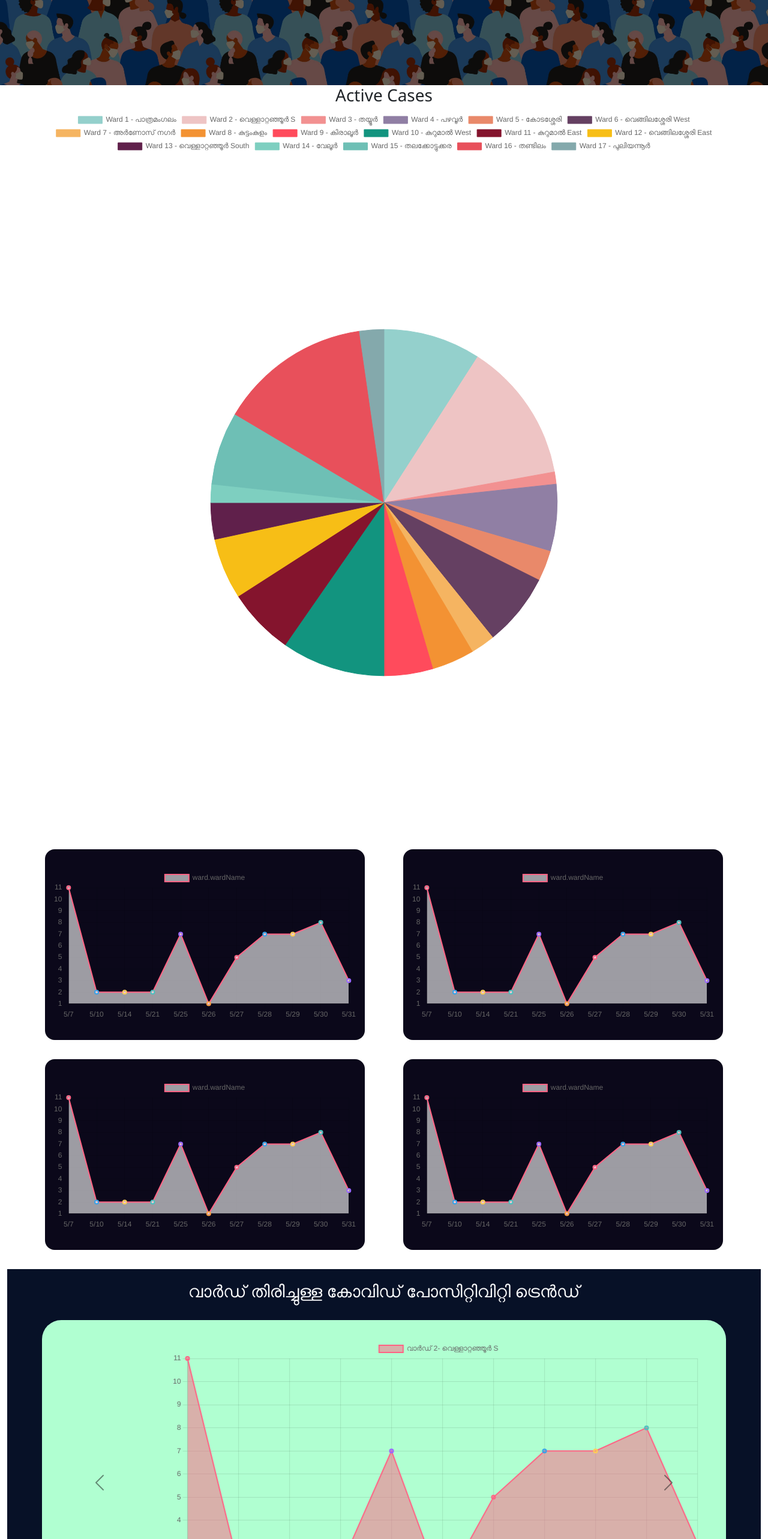
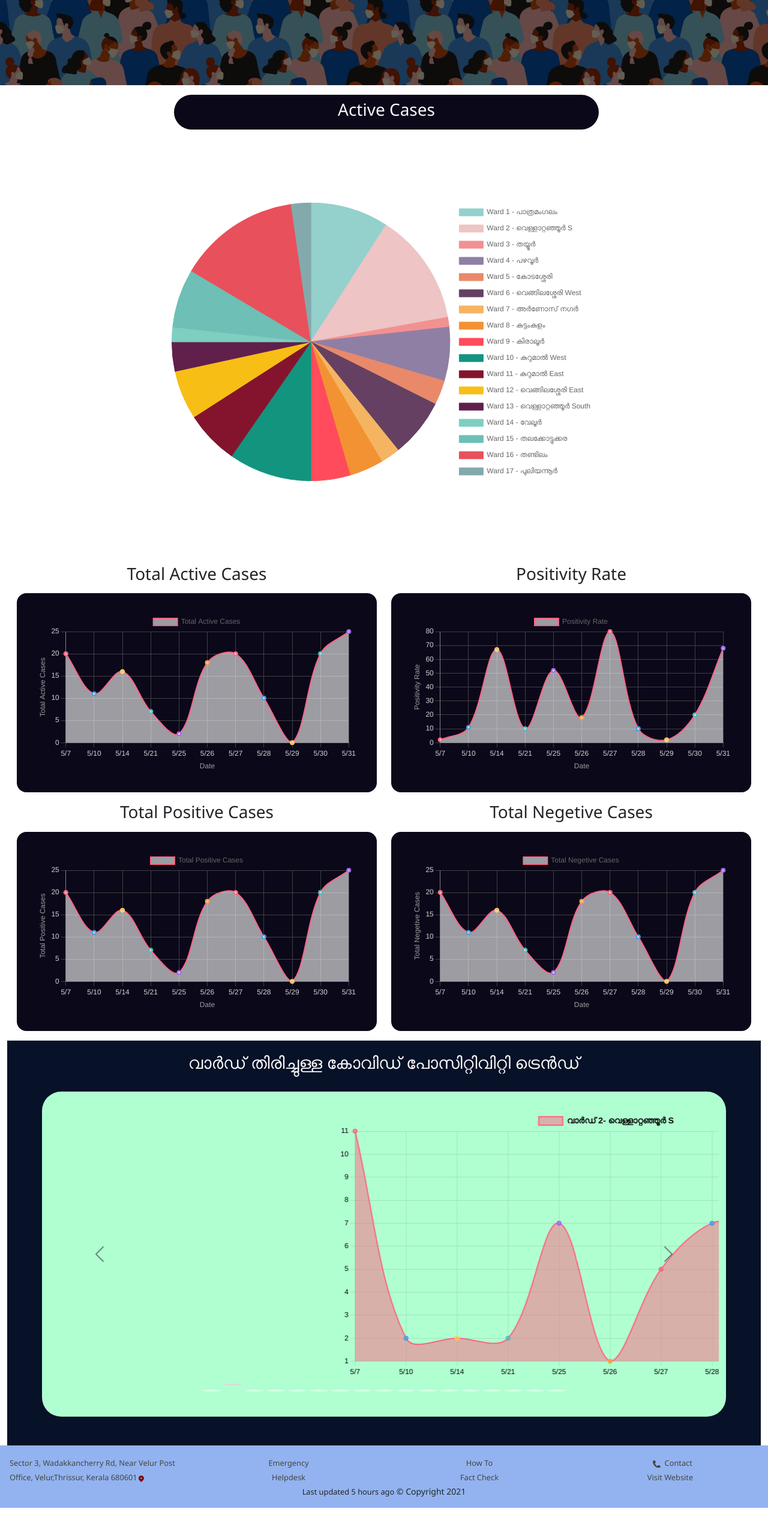
Before and after one commit to Sycoss-Inc/covid-focus-client, a Next.js app: page /stats in a window 1280 px wide. Shown: the part 234-2800 px from the top of the page at 60% size. After the commit the page ends 2748 px from the top, so only its background shows below. Built offline with nearby package versions, Linux system fonts and the light colour scheme.

Commit message:
Charts Modified

```diff
--- a/components/Data.jsx
+++ b/components/Data.jsx
@@ -1,3 +1,90 @@
+//List of wards
+const wards = [
+  "Ward 1 - പാത്രമംഗലം",
+  "Ward 2 - വെള്ളാറ്റഞ്ഞൂർ S",
+  "Ward 3 - തയ്യൂർ",
+  "Ward 4 - പഴവൂർ",
+  "Ward 5 - കോടശ്ശേരി",
+  "Ward 6 - വെങ്ങിലശ്ശേരി West",
+  "Ward 7 - അർണോസ് നഗർ",
+  "Ward 8 - കുട്ടംകുളം",
+  "Ward 9 - കിരാലൂർ",
+  "Ward 10 - കുറുമാൽ West",
+  "Ward 11 - കുറുമാൽ East",
+  "Ward 12 - വെങ്ങിലശ്ശേരി East",
+  "Ward 13 - വെള്ളാറ്റഞ്ഞൂർ South",
+  "Ward 14 - വേലൂർ",
+  "Ward 15 - തലക്കോട്ടുക്കര",
+  "Ward 16 - തണ്ടിലം",
+  "Ward 17 - പുലിയന്നൂർ",
+];
+
+//Dates
+const dates = [
+  "5/7",
+  "5/10",
+  "5/14",
+  "5/21",
+  "5/25",
+  "5/26",
+  "5/27",
+  "5/28",
+  "5/29",
+  "5/30",
+  "5/31",
+];
+
+//Wardwise cases per day for pie chart
+const cases = [16, 23, 2, 11, 5, 12, 4, 7, 8, 17, 11, 10, 6, 3, 12, 25, 4];
+
+//Total Active cases date-wise
+const activeData = [20, 11, 16, 7, 2, 18, 20, 10, 0, 20, 25];
+
+//Total Positive cases date-wise
+const positiveData = [20, 11, 16, 7, 2, 18, 20, 10, 0, 20, 25];
+
+//Total Negetive cases date-wise
+const negativeData = [20, 11, 16, 7, 2, 18, 20, 10, 0, 20, 25];
+
+//Total Positivity Rate date-wise
+const positivityRate = [2, 11, 67, 10, 52, 18, 80, 10, 2, 20, 68];
+
+//Ward-wise data for line graphs
+const wardWiseCases = [
+  { wardName: "പാത്രമംഗലം", cases: [11, 2, 2, 2, 7, 1, 5, 7, 7, 8, 3] },
+  { wardName: "വെള്ളാറ്റഞ്ഞൂർ S", cases: [11, 2, 2, 2, 7, 1, 5, 7, 7, 8, 3] },
+  { wardName: "തയ്യൂർ", cases: [11, 2, 2, 2, 7, 1, 5, 7, 7, 8, 3] },
+  { wardName: "പഴവൂർ", cases: [11, 2, 2, 2, 7, 1, 5, 7, 7, 8, 3] },
+  { wardName: "കോടശ്ശേരി", cases: [11, 2, 2, 2, 7, 1, 5, 7, 7, 8, 3] },
+  { wardName: "വെങ്ങിലശ്ശേരി West", cases: [11, 2, 2, 2, 7, 1, 5, 7, 7, 8, 3] },
+  { wardName: "അർണോസ് നഗർ", cases: [11, 2, 2, 2, 7, 1, 5, 7, 7, 8, 3] },
+  { wardName: "കുട്ടംകുളം", cases: [11, 2, 2, 2, 7, 1, 5, 7, 7, 8, 3] },
+  { wardName: "കിരാലൂർ", cases: [11, 2, 2, 2, 7, 1, 5, 7, 7, 8, 3] },
+  { wardName: "കുറുമാൽ West", cases: [11, 2, 2, 2, 7, 1, 5, 7, 7, 8, 3] },
+  { wardName: "കുറുമാൽ East", cases: [11, 2, 2, 2, 7, 1, 5, 7, 7, 8, 3] },
+  { wardName: "വെങ്ങിലശ്ശേരി East", cases: [11, 2, 2, 2, 7, 1, 5, 7, 7, 8, 3] },
+  {
+    wardName: "വെള്ളാറ്റഞ്ഞൂർ  South",
+    cases: [11, 2, 2, 2, 7, 1, 5, 7, 7, 8, 3],
+  },
+  { wardName: "വേലൂർ", cases: [11, 2, 2, 2, 7, 1, 5, 7, 7, 8, 3] },
+  { wardName: "തലക്കോട്ടുക്കര", cases: [11, 2, 2, 2, 7, 1, 5, 7, 7, 8, 3] },
+  { wardName: "തണ്ടിലം", cases: [11, 2, 2, 2, 7, 1, 5, 7, 7, 8, 3] },
+  { wardName: "പുലിയന്നൂർ", cases: [11, 2, 2, 2, 7, 1, 5, 7, 7, 8, 3] },
+];
+
+export {
+  dates,
+  wards,
+  cases,
+  wardWiseCases,
+  activeData,
+  positiveData,
+  negativeData,
+  positivityRate,
+};
+
+// export default ourdata;
 // const ourdata = [
 //   ["Ward", "Total Positive Cases"],
 //   ["Ward 1 - Pathramangalam", 11],
@@ -18,138 +105,3 @@
 //   ["Ward 16 - Thandilam", 7],
 //   ["Ward 17 - Puliyannur", 4],
 // ];
-
-const wards = [
-  "Ward 1 - പാത്രമംഗലം",
-  "Ward 2 - വെള്ളാറ്റഞ്ഞൂർ S",
-  "Ward 3 - തയ്യൂർ",
-  "Ward 4 - പഴവൂർ",
-  "Ward 5 - കോടശ്ശേരി",
-  "Ward 6 - വെങ്ങിലശ്ശേരി West",
-  "Ward 7 - അർണോസ് നഗർ",
-  "Ward 8 - കുട്ടംകുളം",
-  "Ward 9 - കിരാലൂർ",
-  "Ward 10 - കുറുമാൽ West",
-  "Ward 11 - കുറുമാൽ East",
-  "Ward 12 - വെങ്ങിലശ്ശേരി East",
-  "Ward 13 - വെള്ളാറ്റഞ്ഞൂർ South",
-  "Ward 14 - വേലൂർ",
-  "Ward 15 - തലക്കോട്ടുക്കര",
-  "Ward 16 - തണ്ടിലം",
-  "Ward 17 - പുലിയന്നൂർ",
-];
-
-const cases = [
-  '16','23','2','11','5','12','4','7','8','17','11','10','6','3','12','25','4'
-];
-
-const activeData = [
-  ["Date", "Covid Positive"],
-  ["5/7", 20],
-  ["5/10", 11],
-  ["5/14", 16],
-  ["5/21", 7],
-  ["5/25", 2],
-  ["5/26", 18],
-  ["5/27", 20],
-  ["5/28", 10],
-  ["5/29", 0],
-  ["5/30", 20],
-  ["5/31", 25],
-];
-
-const positiveData = [
-  ["Date", "Covid Positive"],
-  ["5/7", 20],
-  ["5/10", 11],
-  ["5/14", 16],
-  ["5/21", 7],
-  ["5/25", 2],
-  ["5/26", 18],
-  ["5/27", 20],
-  ["5/28", 10],
-  ["5/29", 0],
-  ["5/30", 20],
-  ["5/31", 25],
-];
-
-const negativeData = [
-  ["Date", "Covid Negative"],
-  ["5/7", 2],
-  ["5/10", 11],
-  ["5/14", 67],
-  ["5/21", 10],
-  ["5/25", 52],
-  ["5/26", 18],
-  ["5/27", 80],
-  ["5/28", 10],
-  ["5/29", 2],
-  ["5/30", 20],
-  ["5/31", 68],
-];
-
-const dates = [
-  "5/7",
-  "5/10",
-  "5/14",
-  "5/21",
-  "5/25",
-  "5/26",
-  "5/27",
-  "5/28",
-  "5/29",
-  "5/30",
-  "5/31",
-];
-
-const positivityRate = [
-  ["Date", "Test Positivity Rate"],
-  ["5/7", 2],
-  ["5/10", 11],
-  ["5/14", 67],
-  ["5/21", 10],
-  ["5/25", 52],
-  ["5/26", 18],
-  ["5/27", 80],
-  ["5/28", 10],
-  ["5/29", 2],
-  ["5/30", 20],
-  ["5/31", 68],
-];
-
-//Ward-wise data for line graphs
-const wardWiseCases = [
-  { wardName: "പാത്രമംഗലം", cases: [11, 2, 2, 2, 7, 1, 5, 7, 7, 8, 3] },
-  { wardName: "വെള്ളാറ്റഞ്ഞൂർ S", cases: [11, 2, 2, 2, 7, 1, 5, 7, 7, 8, 3] },
-  { wardName: "തയ്യൂർ", cases: [11, 2, 2, 2, 7, 1, 5, 7, 7, 8, 3] },
-  { wardName: "പഴവൂർ", cases: [11, 2, 2, 2, 7, 1, 5, 7, 7, 8, 3] },
-  { wardName: "കോടശ്ശേരി", cases: [11, 2, 2, 2, 7, 1, 5, 7, 7, 8, 3] },
-  { wardName: "വെങ്ങിലശ്ശേരി West", cases: [11, 2, 2, 2, 7, 1, 5, 7, 7, 8, 3] },
-  { wardName: "അർണോസ് നഗർ", cases: [11, 2, 2, 2, 7, 1, 5, 7, 7, 8, 3] },
-  { wardName: "കുട്ടംകുളം", cases: [11, 2, 2, 2, 7, 1, 5, 7, 7, 8, 3] },
-  { wardName: "കിരാലൂർ", cases: [11, 2, 2, 2, 7, 1, 5, 7, 7, 8, 3] },
-  { wardName: "കുറുമാൽ West", cases: [11, 2, 2, 2, 7, 1, 5, 7, 7, 8, 3] },
-  { wardName: "കുറുമാൽ East", cases: [11, 2, 2, 2, 7, 1, 5, 7, 7, 8, 3] },
-  { wardName: "വെങ്ങിലശ്ശേരി East", cases: [11, 2, 2, 2, 7, 1, 5, 7, 7, 8, 3] },
-  {
-    wardName: "വെള്ളാറ്റഞ്ഞൂർ South",
-    cases: [11, 2, 2, 2, 7, 1, 5, 7, 7, 8, 3],
-  },
-  { wardName: "വേലൂർ", cases: [11, 2, 2, 2, 7, 1, 5, 7, 7, 8, 3] },
-  { wardName: "തലക്കോട്ടുക്കര", cases: [11, 2, 2, 2, 7, 1, 5, 7, 7, 8, 3] },
-  { wardName: "തണ്ടിലം", cases: [11, 2, 2, 2, 7, 1, 5, 7, 7, 8, 3] },
-  { wardName: "പുലിയന്നൂർ", cases: [11, 2, 2, 2, 7, 1, 5, 7, 7, 8, 3] },
-];
-
-export {
-  dates,
-  wards,
-  cases,
-  wardWiseCases,
-  activeData,
-  positiveData,
-  negativeData,
-  positivityRate,
-};
-
-// export default ourdata;
--- a/components/Statistics.jsx
+++ b/components/Statistics.jsx
@@ -1,72 +1,88 @@
- import { nodeName } from "jquery";
+import { nodeName } from "jquery";
 import React from "react";
 //  import {Chart} from "react-google-charts";
-import styles from "../styles/Stats.module.css" ;
-import  { wards } from "./Data";
-import  { cases } from "./Data";
- import { Pie } from "react-chartjs-2";
+import styles from "../styles/stats.module.css";
+import { wards } from "./Data";
+import { cases } from "./Data";
+import { Pie } from "react-chartjs-2";
 import Stats from "../pages/stats";
-
- const data = {
-    labels : wards,
-    datasets: [
+import "chartjs-plugin-datalabels";
+const data = {
+  labels: wards,
+  datasets: [
     {
-      // label: '# of Votes',
       data: cases,
-      type: 'pie',
-      radius:'50%',
       backgroundColor: [
-        '#94d0cc',
-        '#eec4c4',
-        '#f29191',
-        '#907fa4',
-        '#e9896a',
-        '#654062',
-        '#f5b461',
-        '#f39233',
-        '#ff4b5c',
-        '#12947f',
-        '#84142d',
-        '#f7be16',
-        '#60204b',
-        '#7ecfc0',
-        '#6ebfb5',
-        '#e8505b',
-        '#84a9ac',
+        "#94d0cc",
+        "#eec4c4",
+        "#f29191",
+        "#907fa4",
+        "#e9896a",
+        "#654062",
+        "#f5b461",
+        "#f39233",
+        "#ff4b5c",
+        "#12947f",
+        "#84142d",
+        "#f7be16",
+        "#60204b",
+        "#7ecfc0",
+        "#6ebfb5",
+        "#e8505b",
+        "#84a9ac",
       ],
       borderColor: [
-        '#94d0cc',
-        '#eec4c4',
-        '#f29191',
-        '#907fa4',
-        '#e9896a',
-        '#654062',
-        '#f5b461',
-        '#f39233',
-        '#ff4b5c',
-        '#12947f',
-        '#84142d',
-        '#f7be16',
-        '#60204b',
-        '#7ecfc0',
-        '#6ebfb5',
-        '#e8505b',
-        '#84a9ac',
-    ],
+        "#94d0cc",
+        "#eec4c4",
+        "#f29191",
+        "#907fa4",
+        "#e9896a",
+        "#654062",
+        "#f5b461",
+        "#f39233",
+        "#ff4b5c",
+        "#12947f",
+        "#84142d",
+        "#f7be16",
+        "#60204b",
+        "#7ecfc0",
+        "#6ebfb5",
+        "#e8505b",
+        "#84a9ac",
+      ],
       borderWidth: 1,
+      hoverOffset: 20,
     },
   ],
 };
 
 const PieChart = () => (
   <>
-    <div className={`container-fluid ${styles.pie}`}>
-    <h3>Active Cases</h3>
-    <Pie data={data} />
+    <div className={`container ${styles.pie}`}>
+      <div
+        className={`container-fluid m-1 p-2 rounded-pill mb-0 ${styles.pieCont}`}
+      >
+        <h3 className="text-light">Active Cases</h3>
+      </div>
+      <Pie
+        data={data}
+        options={{
+          animation: {
+            duration: 3000,
+          },
+          plugins: {
+            legend: {
+              position: "right",
+              align: "center",
+              display: true,
+              labels: { padding: 15, boxwidth: 10 },
+            },
+          },
+        }}
+      />
     </div>
   </>
 );
-
 
 // function Statistics(){
 
@@ -92,7 +108,6 @@ const PieChart = () => (
 //        },
 //       }}
 
-
 //       // width={'100%'}
 //       // height={'400px'}
 //       // chartType="PieChart"
--- a/package.json
+++ b/package.json
@@ -8,11 +8,9 @@
     "start": "next start"
   },
   "dependencies": {
-    "bootstrap": "^5.0.1",
     "chart.js": "^3.3.2",
-    "jquery": "^3.6.0",
+    "chartjs-plugin-datalabels": "^2.0.0-rc.1",
     "next": "10.2.3",
-    "popper.js": "^1.16.1",
     "react": "17.0.2",
     "react-animated-number": "^0.4.4",
     "react-animated-numbers": "^0.3.1",
--- a/pages/stats.jsx
+++ b/pages/stats.jsx
@@ -6,13 +6,13 @@ import PieChart from "../components/Statistics";
 import { Chart } from "react-google-charts";
 import {
   dates,
+  wards,
   wardWiseCases,
   activeData,
   positivityRate,
   positiveData,
   negativeData,
 } from "../components/Data";
-import Card from "react-bootstrap/Card";
 import Carousel from "react-bootstrap/Carousel";
 import CarouselItem from "react-bootstrap/CarouselItem";
 import { Line } from "react-chartjs-2";
@@ -29,19 +29,61 @@ function Stats() {
         <link rel="icon" href="/favicon.ico" />
       </Head>
       <div className={`container-fluid ${style.stats}`}>
+        <div className={`col-11 col-sm-10 col-md-8 col-lg-7 ${style.pie}`}>
           <PieChart />
-        <div className="row justify-content-center">
-          {[1, 2, 3, 4].map(() => {
+        </div>
+        <div className="row justify-content-evenly mx-1">
+          {[
+            { label: "Total Active Cases", data: activeData },
+            { label: "Positivity Rate", data: positivityRate },
+            { label: "Total Positive Cases", data: positiveData },
+            { label: "Total Negetive Cases", data: negativeData },
+          ].map((data, index) => {
             return (
-              <div className={`col-11 col-md-5 ${style.chart}`}>
+              <div className={`col-11 col-md-6 text-center`} key={index}>
+                <h3>{data.label}</h3>
+                <div className={`${style.chart}`}>
                   <Line
+                    options={{
+                      scales: {
+                        y: {
+                          ticks: {
+                            color: "#d2d2d2",
+                          },
+                          title: {
+                            color: "#9d9d9d",
+                            display: true,
+                            text: data.label,
+                          },
+                          grid: {
+                            color: "#404040",
+                            borderColor: "grey",
+                          },
+                        },
+                        x: {
+                          ticks: {
+                            color: "#d2d2d2",
+                          },
+                          title: {
+                            color: "#9d9d9d",
+                            display: true,
+                            text: "Date",
+                          },
+                          grid: {
+                            color: "#404040",
+                            borderColor: "grey",
+                          },
+                        },
+                      },
+                    }}
                     data={{
                       labels: dates,
                       datasets: [
                         {
-                        label: "ward.wardName",
+                          lineTension: 0.35,
+                          label: data.label,
                           fill: "start",
-                        data: wardWiseCases[0].cases,
+                          data: data.data,
                           color: "#1b1b1b",
                           backgroundColor: "rgba(275, 275, 275, 0.6)",
                           borderColor: [
@@ -58,91 +100,9 @@ function Stats() {
                     }}
                   />
                 </div>
+              </div>
             );
           })}
-          {/* <div className={`col-12 col-md-6 ${style.chart}`}>
-            <Card>
-              <Card.Body>
-                <Chart
-                  // width={'800px'}
-                  // height={'250px'}
-                  className={`${style.card}`}
-                  chartType="LineChart"
-                  loader={<div>Loading Chart</div>}
-                  data={activeData}
-                  options={{
-                    title: "Total Active Cases",
-                    chartArea: { width: "50%", height: "70%" },
-                  }}
-                  rootProps={{ "data-testid": "1" }}
-                />
-              </Card.Body>
-            </Card>
-          </div>
-          <div className={`col-12 col-md-6 ${style.chart}`}>
-            <Card>
-              <Card.Body>
-                <Chart
-                  // width={'800px'}
-                  // height={'250px'}
-                  className={`${style.card}`}
-                  chartType="AreaChart"
-                  loader={<div>Loading Chart</div>}
-                  data={positiveData}
-                  options={{
-                    title: "Covid Positive",
-                    hAxis: { title: "Date" },
-                    vAxis: { minValue: 0 },
-                    colors: ["red"],
-                    // For the legend to fit, we make the chart area smaller
-                    chartArea: { width: "50%", height: "70%" },
-                    // lineWidth: 25
-                  }}
-                  rootProps={{ "data-testid": "1" }}
-                />
-              </Card.Body>
-            </Card>
-          </div>
-          <div className={`col-12 col-md-6 ${style.chart}`}>
-            <Card>
-              <Card.Body>
-                <Chart
-                  // width={'800px'}
-                  // height={'250px'}
-                  className={`${style.card}`}
-                  chartType="AreaChart"
-                  loader={<div>Loading Chart</div>}
-                  data={negativeData}
-                  options={{
-                    title: "Covid Negative",
-                    hAxis: { title: "Date" },
-                    vAxis: { minValue: 0 },
-                    colors: ["green"],
-                    chartArea: { width: "50%", height: "70%" },
-                  }}
-                  rootProps={{ "data-testid": "1" }}
-                />
-              </Card.Body>
-            </Card>
-          </div>
-          <div className={`col-12 col-md-6 ${style.chart}`}>
-            <Card>
-              <Card.Body>
-                <Chart
-                  chartType="AreaChart"
-                  loader={<div>Loading Chart</div>}
-                  data={positivityRate}
-                  options={{
-                    title: "Test Positivity Rate - Velur",
-                    hAxis: { title: "Date" },
-                    vAxis: { minValue: 0 },
-                    chartArea: { width: "50%", height: "70%" },
-                  }}
-                  rootProps={{ "data-testid": "1" }}
-                />
-              </Card.Body>
-            </Card>
-          </div> */}
         </div>
         <div
           className="container-fluid"
@@ -151,7 +111,7 @@ function Stats() {
           <h3 className="text-center m-1 text-light">
             വാർഡ് തിരിച്ചുള്ള കോവിഡ് പോസിറ്റിവിറ്റി ട്രെൻഡ്{" "}
           </h3>
-          <div className={`container ${style.carousel}`}>
+          <div className={`container col-12 col-xs-12 ${style.carousel}`}>
             <Carousel
               className={`${style.car}`}
               nextLabel={false}
@@ -161,6 +121,7 @@ function Stats() {
                 return (
                   <CarouselItem>
                     <div
+                      key={index}
                       style={{
                         width: "80%",
                         margin: "1rem auto",
@@ -168,6 +129,29 @@ function Stats() {
                       }}
                     >
                       <Line
+                        options={{
+                          scales: {
+                            y: {
+                              ticks: { color: "black" },
+                            },
+                            x: {
+                              ticks: {
+                                color: "black",
+                              },
+                            },
+                          },
+                          plugins: {
+                            legend: {
+                              labels: {
+                                font: {
+                                  weight: "bold",
+                                  size: 14,
+                                },
+                                color: "#000000",
+                              },
+                            },
+                          },
+                        }}
                         data={{
                           labels: dates,
                           datasets: [
@@ -176,6 +160,7 @@ function Stats() {
                               fill: "start",
                               data: ward.cases,
                               color: "#1b1b1b",
+                              lineTension: 0.35,
                               backgroundColor: [
                                 "rgba(265, 99, 132, 0.5)",
                                 "rgba(64, 162, 235, 0.5)",
--- a/styles/stats.module.css
+++ b/styles/stats.module.css
@@ -1,12 +1,13 @@
 /* Styles for stats here */
 .chart {
   padding: 2rem;
-  margin: 2rem;
+  margin: 1rem auto;
   background-color: #0b081a;
   border-radius: 1rem;
 }
 .stats {
   padding: 0;
+  background-color: rgb(255, 255, 255);
 }
 
 .carousel {
@@ -18,17 +19,28 @@
   border-radius: 2rem;
 }
 
-.graph {
-  margin: auto;
-  /* margin: 20x auto; */
-}
 .car li {
   height: 0.5rem;
   width: 0.5rem;
   border-radius: 100%;
   background-color: #949494;
 }
-.pie{
+.pie {
+  margin: 1rem auto;
+}
+
+.pie canvas {
+  height: 50%;
+}
+
+.pieCont {
+  background-color: #0b081a;
   text-align: center;
-  height: 40%;;
 }
+
+@media screen and (max-width: 768px) {
+  .carousel {
+    width: 90%;
+    padding: 0.1rem;
+  }
+}
```
Also changed, not shown: 1 other file (tests, documents, lock files or other folders). Lines whose indentation alone changed are shown as unchanged.
